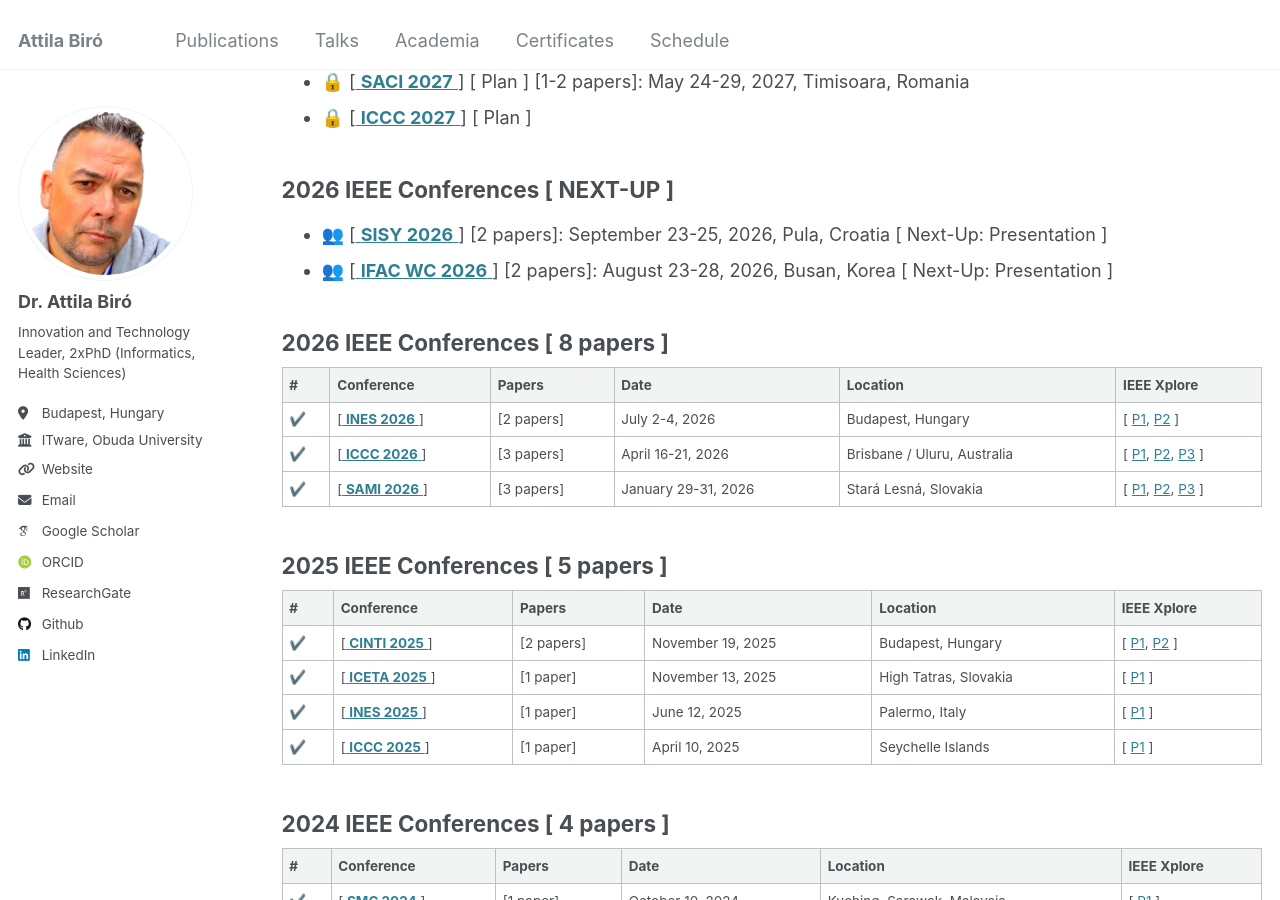
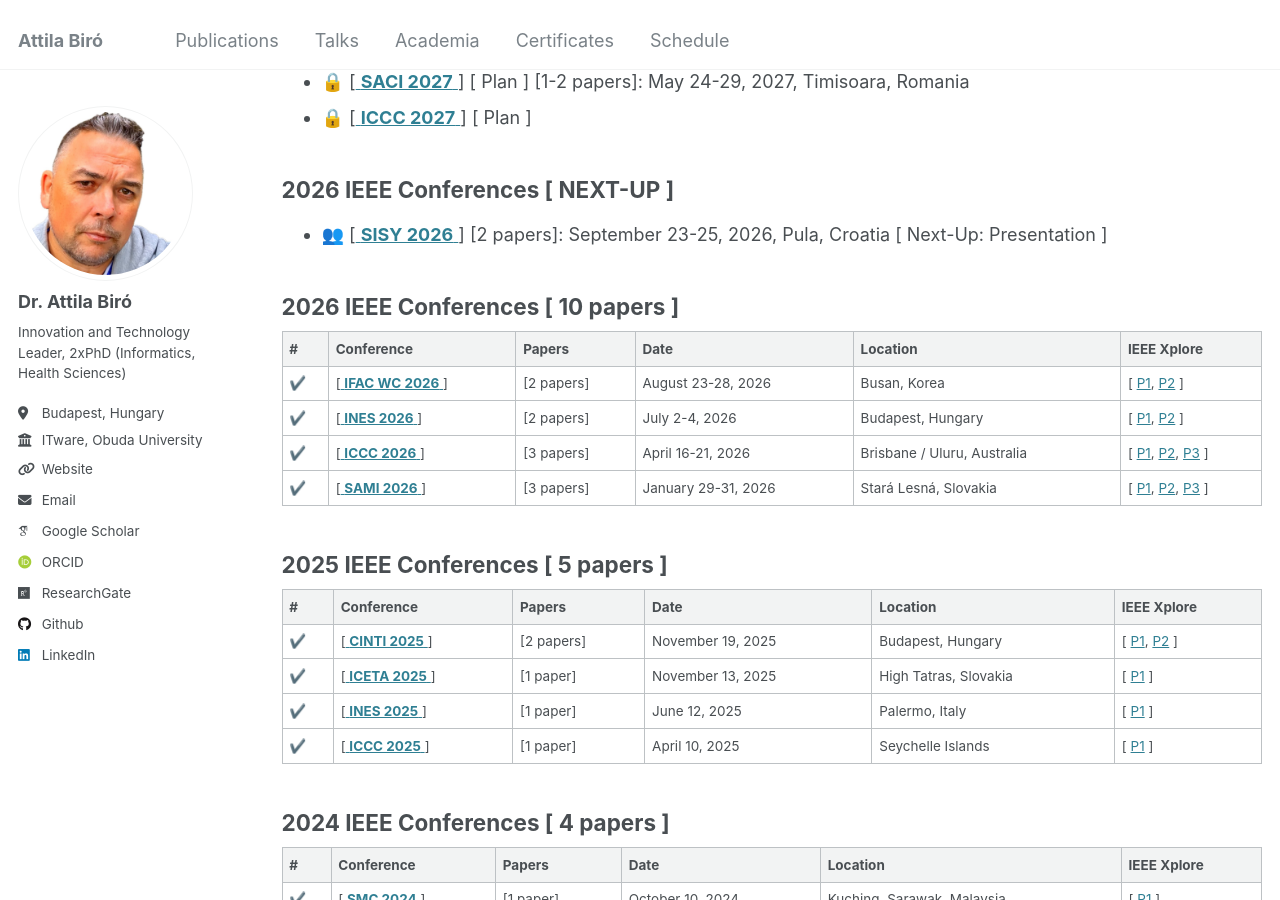
Before and after one commit to biroka/biroka.github.io, a Jekyll site: the page built from _pages/schedule.md, in a window 1280 px wide and 900 px high, scrolled down 765 px. Built offline with Jekyll 4.4.1, drawn with Linux system fonts in a browser that asks for light colours; emoji names are drawn with the system emoji font; some web fonts are replaced.

Commit message:
Revise conference details for 2026 IEEE Conferences
Updated the number of papers for 2026 IEEE Conferences and reordered the conference entries.

```diff
--- a/_pages/schedule.md
+++ b/_pages/schedule.md
@@ -28,13 +28,13 @@ author_profile: true
 
 ## 2026 IEEE Conferences [ NEXT-UP ]
   * :busts_in_silhouette: [[ **SISY 2026** ](https://conf.uni-obuda.hu/sisy2026/) ] [2 papers]: September 23-25, 2026, Pula, Croatia [ Next-Up: Presentation ]
-  * :busts_in_silhouette: [[ **IFAC WC 2026** ](https://www.ifac2026.org/fairDash.do) ] [2 papers]: August 23-28, 2026, Busan, Korea [ Next-Up: Presentation ]
 
-## 2026 IEEE Conferences [ 8 papers ]
+## 2026 IEEE Conferences [ 10 papers ]
 
 | # | Conference | Papers | Date | Location | IEEE Xplore |
 |---|------------|--------|------|----------|-------------|
-| :heavy_check_mark: | [[ **INES 2026** ](http://www.ines-conf.org/ines-conf/2026index.html) ] |[2 papers]| July 2-4, 2026 | Budapest, Hungary |[ [P1](xxx), [P2](xxx) ] |
+| :heavy_check_mark: | [[ **IFAC WC 2026** ](https://www.ifac2026.org/fairDash.do) ] |[2 papers]| August 23-28, 2026 | Busan, Korea |[ [P1](xxx), [P2](xxx) ] |
+| :heavy_check_mark: | [[ **INES 2026** ](http://www.ines-conf.org/ines-conf/2026index.html) ] |[2 papers]| July 2-4, 2026 | Budapest, Hungary |[ [P1](https://ieeexplore.ieee.org/document/11661206), [P2](https://ieeexplore.ieee.org/document/11661053) ] |
 | :heavy_check_mark: | [[ **ICCC 2026** ](https://conf.uni-obuda.hu/iccc2026/) ] |[3 papers]| April 16-21, 2026 | Brisbane / Uluru, Australia |[ [P1](https://ieeexplore.ieee.org/document/11511587), [P2](https://ieeexplore.ieee.org/document/11511613), [P3](https://ieeexplore.ieee.org/document/11511623) ] |
 | :heavy_check_mark: | [[ **SAMI 2026** ](https://conf.uni-obuda.hu/sami2026/) ] |[3 papers]| January 29-31, 2026 | Stará Lesná, Slovakia |[ [P1](https://ieeexplore.ieee.org/document/11420470), [P2](https://ieeexplore.ieee.org/document/11420354), [P3](https://ieeexplore.ieee.org/document/11420405) ] |
 
```
